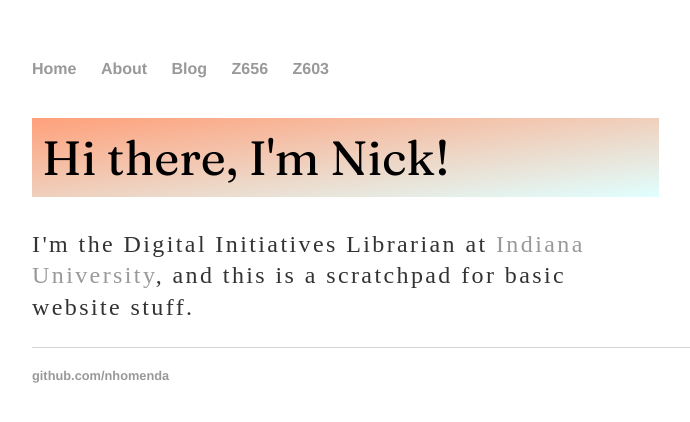
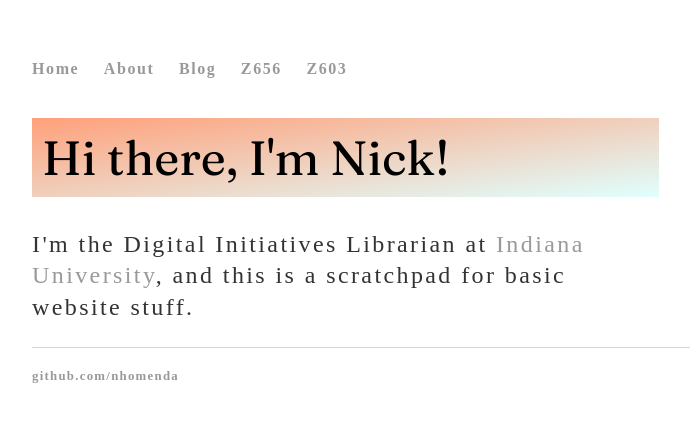
Before and after one commit to nhomenda/nhomenda.github.io, a Jekyll site: the page built from index.html, in a window 1280 px wide. Shown: the top 422 px of the page, without its empty margins (160-850 px from the left). Built offline with Jekyll 4.4.1, drawn with Linux system fonts in a browser that asks for light colours.

Commit message:
Update main.css

```diff
--- a/css/main.css
+++ b/css/main.css
@@ -59,6 +59,9 @@ ul {
 
 ul li {
     list-style: none;
+    font-family: 'Sans-Serif';
+    letter-spacing: 0.1em;
+    font-size: 1em;
 }
 
 /* Code */
```
